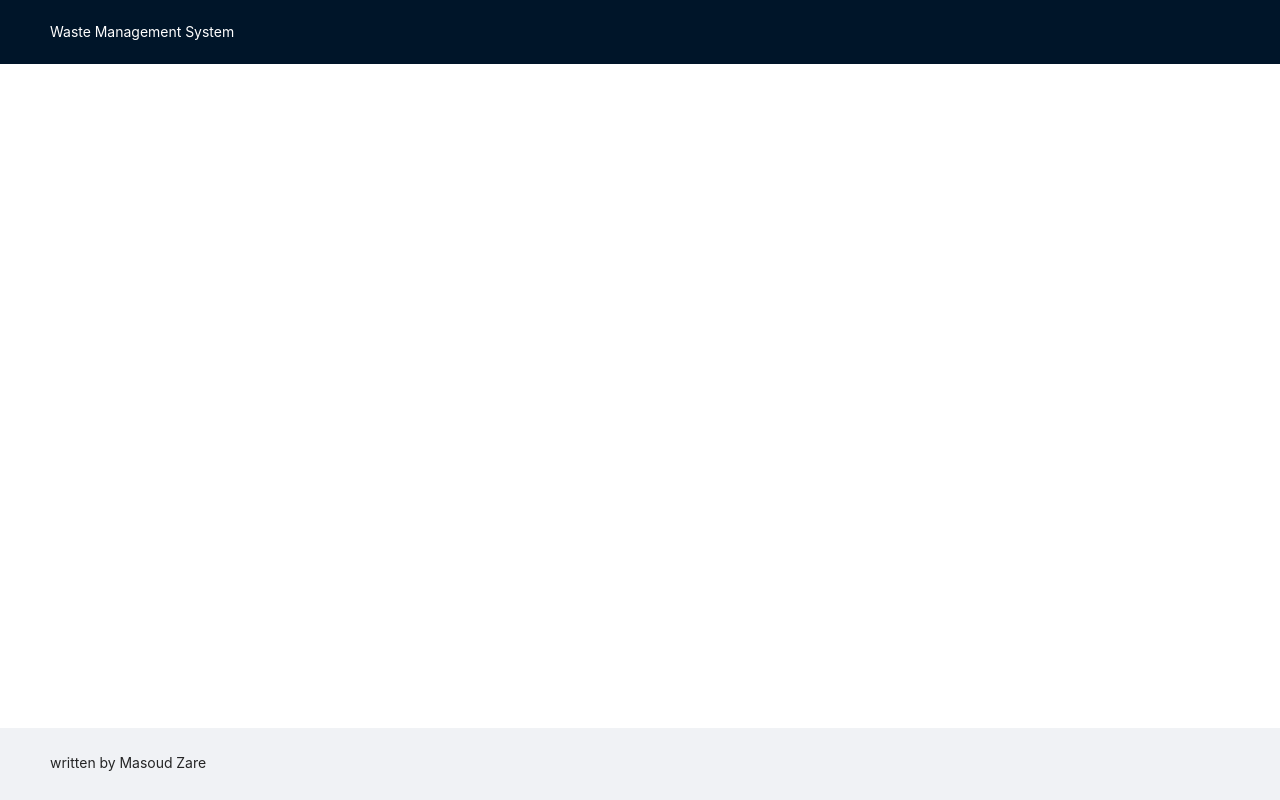
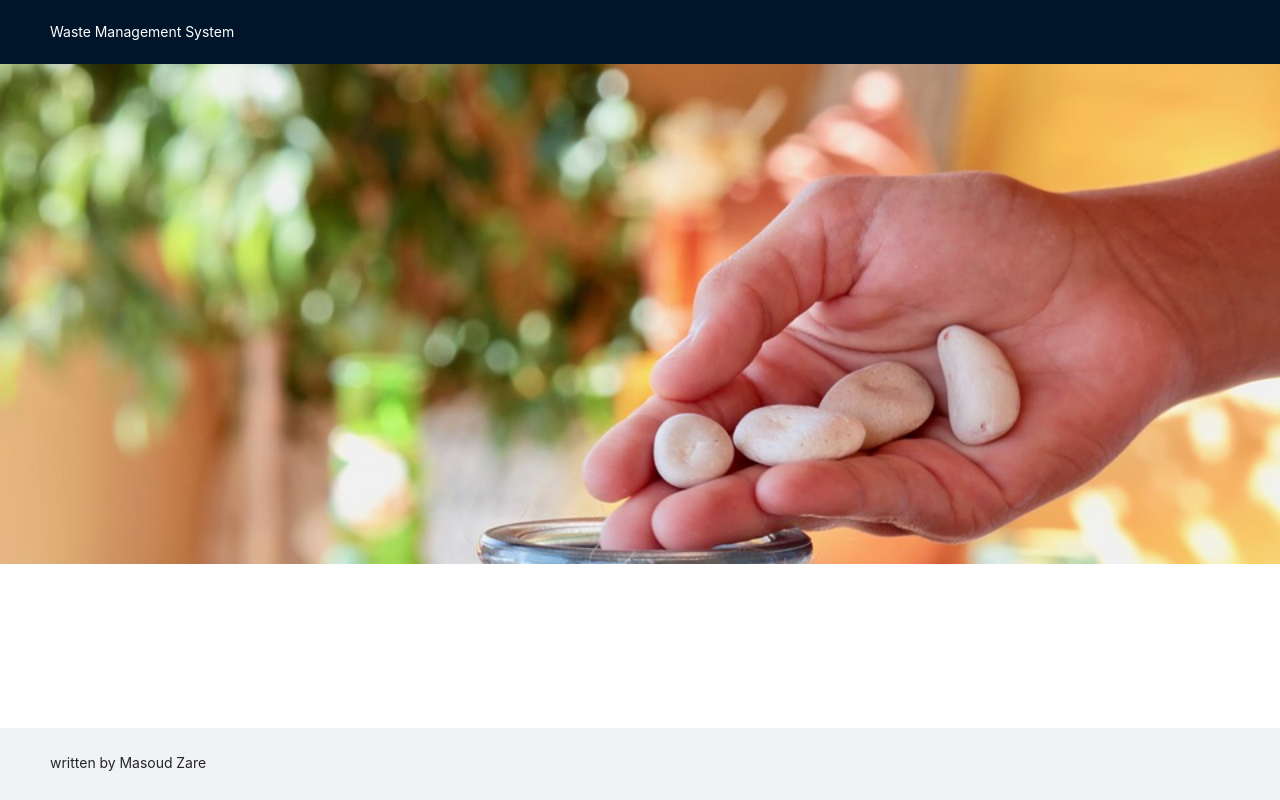
Before and after one commit to masoudz88/food_donations_frontend, a React (Create React App) app in the folder waste-management/: page /Landingpage in a window 1280 px wide. Built offline with nearby package versions, Linux system fonts and the light colour scheme; no server answers.

Commit message:
designing the landing page

```diff
--- a/waste-management/src/App.js
+++ b/waste-management/src/App.js
@@ -1,4 +1,5 @@
 import Credential from "./Credential";
+import Landingpage from "./Landingpage";
 import Mainpage from "./Mainpage";
 import { useState } from "react";
 import { BrowserRouter as Router, Switch, Route } from "react-router-dom";
@@ -44,6 +45,7 @@ const App = () => {
             value={{ isLogged, setIsLogged, name, setName }}
           >
             <Route path="/" exact component={Credential}></Route>
+            <Route path="/Landingpage" exact component={Landingpage}></Route>
             <CompanyContext.Provider
               value={{ companies, deleteCompany, setCompanies, products, deleteProduct, fetchProducts }}
             >
--- /dev/null
+++ b/waste-management/src/Landingpage.js
@@ -0,0 +1,21 @@
+import React from 'react'
+
+
+const Landingpage = () => {
+    return (
+        <div >
+          <div
+  style={{
+    background: `url('${process.env.PUBLIC_URL}/logos/donations.jpg')`,
+    width:"100%",
+    height: 500,
+    backgroundSize: 'cover',
+    backgroundRepeat: 'no-repeat',
+
+  }}
+>
+</div>
+        </div>
+    )
+}
+export default Landingpage;
--- a/waste-management/src/useProduct.js
+++ b/waste-management/src/useProduct.js
@@ -1,4 +1,4 @@
-import { useCallback, useEffect, useState } from "react";
+import { useCallback, useState } from "react";
 
 const useProduct = () => {
   const [products, setProducts] = useState([]);
```
Also changed, not shown: waste-management/public/logos/donations.jpg (added), waste-management/src/index.css (line endings or trailing spaces).
